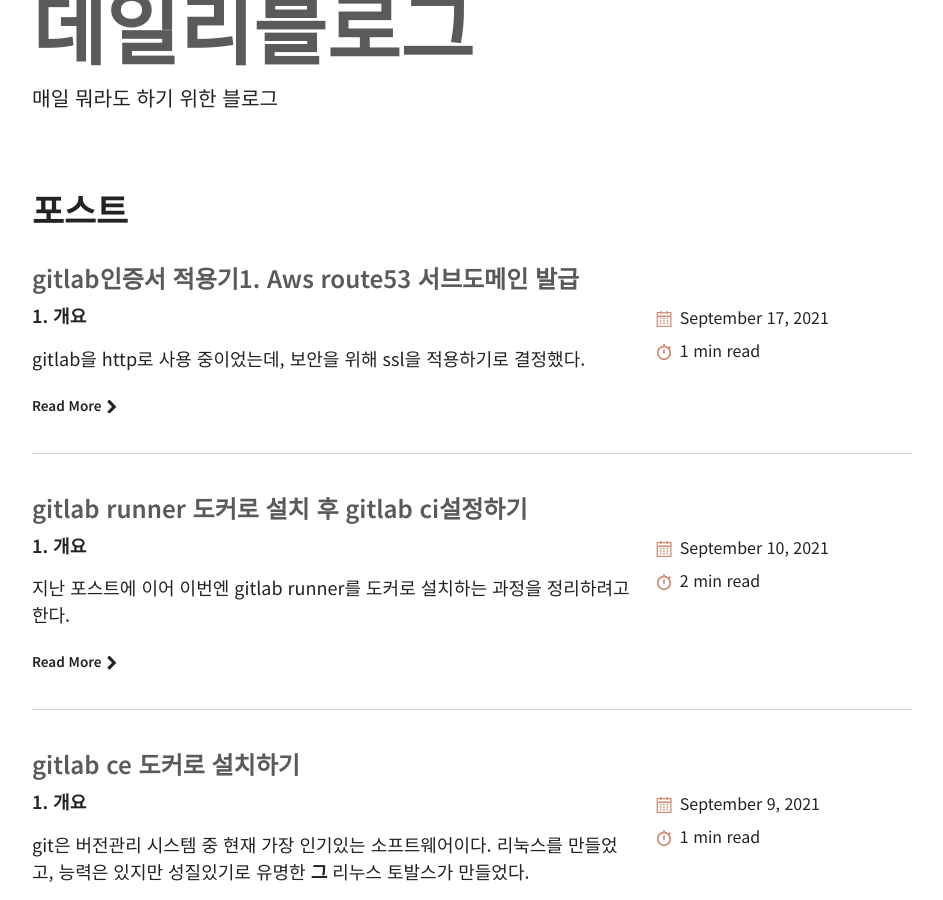
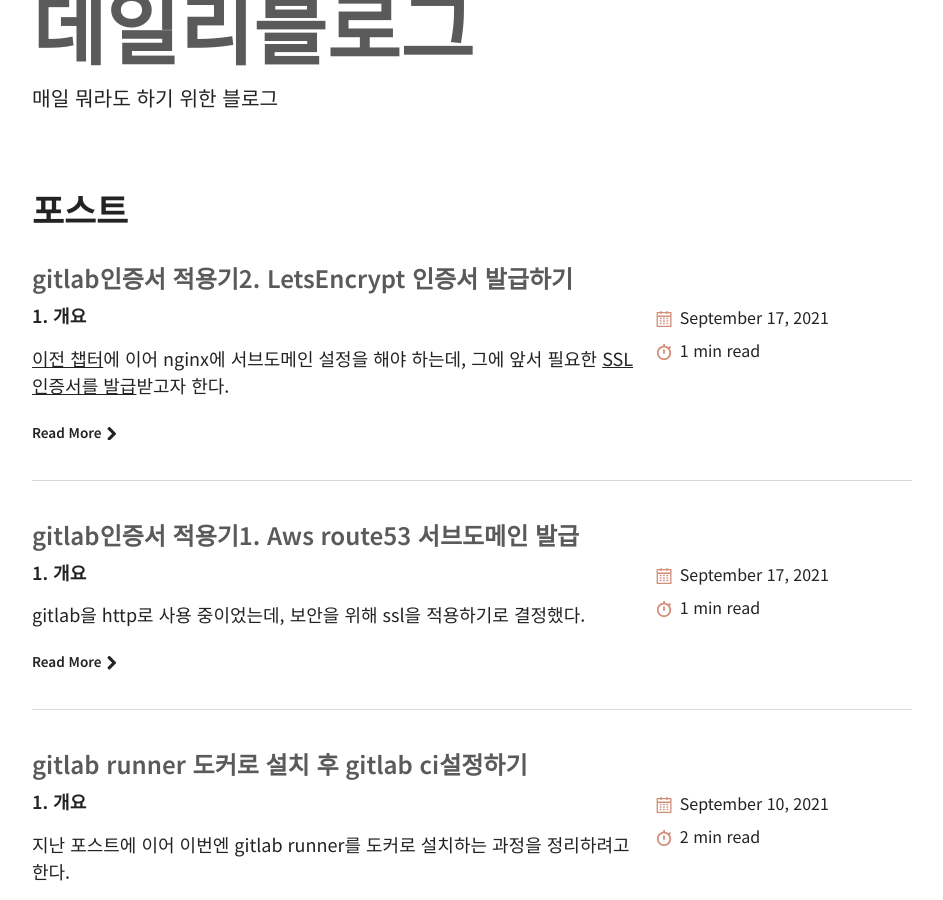
Before and after one commit to hyooi/hyooi.github.io, a Jekyll site: the page built from index.html, in a window 1280 px wide and 900 px high, scrolled down 1145 px. Shown: the whole window, without its empty margins (40-983 px from the left). Built offline with Jekyll 4.4.1, drawn with Linux system fonts in a browser that asks for light colours; the list of posts is cut into pages by our own code; some of the changed lines change nothing that is shown.

Commit message:
docs. gitlab ssl2

````diff
--- /dev/null
+++ b/_posts/2021-09-17-gitlab-ssl-2.md
@@ -0,0 +1,97 @@
+---
+layout: post
+title:  "gitlab인증서 적용기2. LetsEncrypt 인증서 발급하기"
+categories:
+- git
+tags:
+- letsencrypt
+- ssl
+---
+
+### 1. 개요
+[이전 챕터](/git/aws/2021/09/17/gitlab-ssl-1.html)에 이어 nginx에 서브도메인 설정을 해야 하는데,
+그에 앞서 필요한 <ins>SSL인증서를 발급</ins>받고자 한다.
+
+유료 인증서를 구입할 수도 있겠지만, 해당 챕터에서는 **Let's Encrypt에서 무료로 인증서를 발급**받는 방법을 정리한다.
+
+<br/>
+
+### 2. 인증서 발급
+#### 2.1. Let's Encrypt?
+[Let's Encrypt](https://letsencrypt.org/ko/)는 <ins>무료이며 자동화된 개방형 인증 기관</ins>이다.
+
+https서버를 서비스하고자 할 때, 만약 self-signed한 인증서를 적용하게 되면 CA에서 인증받지 못한 인증서이기 때문에
+브라우저에서 블락당하게 되는데, **Let's encrypt와 같은 CA를 통해 인증서를 발급받게 되면
+https서버를 정상적으로 서비스**할 수 있다.
+
+<br/>
+
+#### 2.2. certbot
+![lets-encrypt1](/assets/images/git/letsencrypt-1.png)
+Let's encrypt에서는, 쉘 접근이 가능하다면 certbot을 통해 인증서를 적용하라고 설명한다.
+
+먼저 [certbot](https://certbot.eff.org/) 에 접속해보면 위와 같은 화면을 확인할 수 있는데,
+난 <ins>ubuntu서버에서 nginx를 통해 적용</ins>할 것이므로 위와 같이 선택한다.
+
+그럼 아래에 친절하게도 certbot을 통해 인증서를 nginx에 적용하는 법을 안내해준다.
+
+<br/>
+
+##### 2.2.1. snapd설치 및 업데이트
+snapd는 최신 우분투OS에는 이미 설치된 채로 배포가 되는데,
+만약 없다면 [snapd공식페이지](https://snapcraft.io/docs/installing-snapd) 를 참조해 snapd를 설치한다.
+
+그리고 다음과 같이 snapd가 최신 버전인지 확인한다.
+```bash
+$ snap install core
+$ snap refresh core
+```
+
+<br/>
+
+##### 2.2.2. certbot 설치
+설치한 snapd를 통해 certbot을 설치한다.
+OS에 cerbot 구버전이 설치되어있다면 삭제 후 설치하라고 하는데, 난 certbot이 설치되지 않은 상태여서 바로 설치했다.
+```bash
+$ snap install --classic certbot
+```
+
+<br/>
+
+##### 2.2.3. 인증서 발급 및 nginx 적용
+certbot설치가 마무리되었다면 드디어 인증서를 발급받을 수 있다.
+
+nginx 설정파일에 발급과 동시에 적용하도록 할 수도 있으나,
+**nginx 설정은 직접 변경하고 지금은 인증서만 발급**받기 위해 해당 명령을 실행한다.
+
+커맨드를 입력하면 어느 도메인의 인증서를 발급받을 것인지를 물어보는데,
+[이전 챕터](/git/aws/2021/09/17/gitlab-ssl-1.html)에서 발급받은 도메인인 <var>gitlab.kello.com</var>과
+<var>artifactory.kello.com</var>을 각각 입력해 인증서를 발급받는다.
+```bash
+$ certbot certonly --nginx
+```
+
+- Let's encrypt관련 로그: /var/log/letsencrypt/letsencrypt.log
+- 발급된 인증서 경로: /etc/letsencrypt/live/artifactory.kello.com
+
+<br/>
+
+
+##### 2.2.4. 자동 갱신 테스트
+인증서는 기본적으로 3개월 후에 만료되는데, certbot은 해당 인증서가 만료되지 않도록 자동으로 갱신해준다.
+
+해당 명령어를 통해 자동 갱신이 제대로 이루어지는지 테스트해볼 수 있다.
+```bash
+certbot renew --dry-run
+```
+확인해보면, <var>/etc/letsencrypt/renewal</var>에 위치한 정보를 통해 인증서를 자동 갱신하는 것을 확인할 수 있다.
+
+<br/>
+
+### 3. 결론
+도메인 및 인증서 발급까지 완료했으므로, 드디어 서브 도메인에 맞는 서비스를 호출해줄 **nginx 프록시 서버**를 구축할 차례가 되었다.
+
+모두 처리하고 난 지금이야 별거 아니었네 싶은데, 인증서 발급도 nginx도 처음 해보는 입장에선 상당히 헤맸어서
+나와 같은 삽질을 해야하는 사람이나, 내용을 금방 잊어버릴 미래의 나를 위해 해당 내용을 정리한다.
+
+nginx 리버스 프록시 관련 내용은 [다음 챕터](/git/nginx/2021/09/17/gitlab-ssl-3.html)에서 설명할 예정이다.
--- a/index.html
+++ b/index.html
@@ -2,7 +2,7 @@
 layout: home
 paginate: true
 alt_title: "데일리블로그"
-image: /assets/bg.png
+image: /assets/images/bg.png
 introduction: |
   매일 뭐라도 하기 위한 블로그
 ---
````
Also changed, not shown: assets/images/git/letsencrypt-1.png (added).
